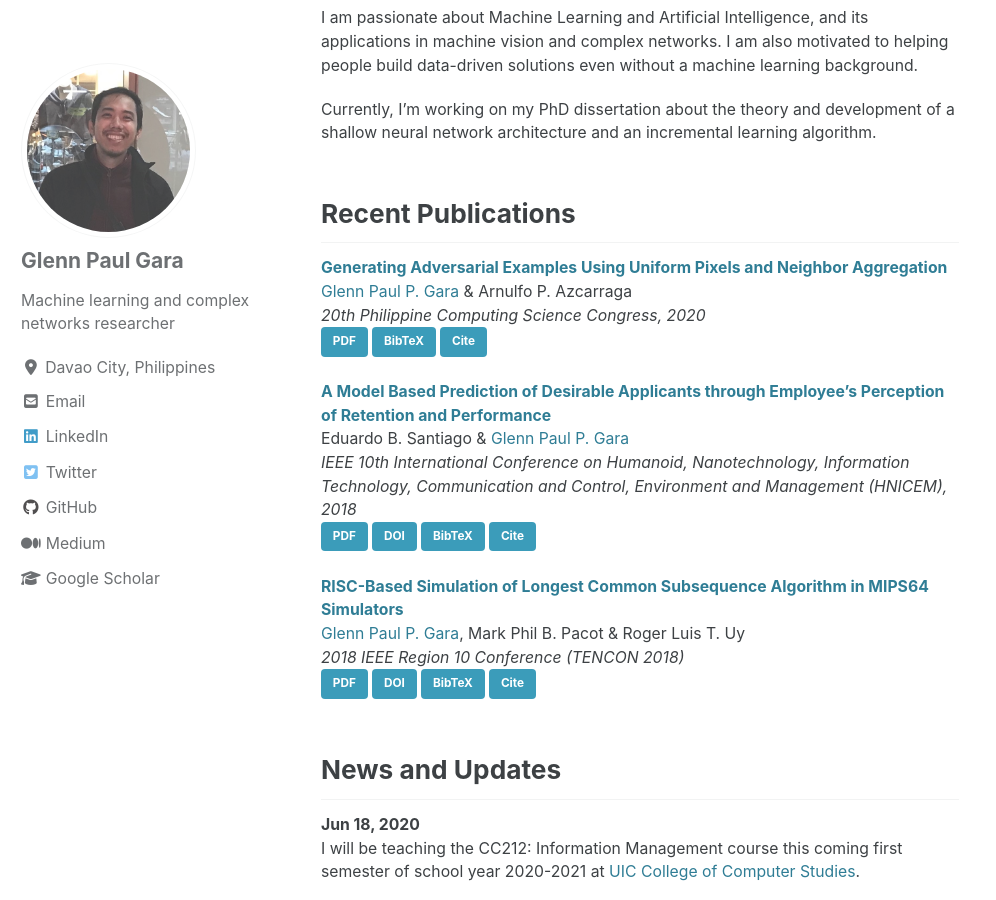
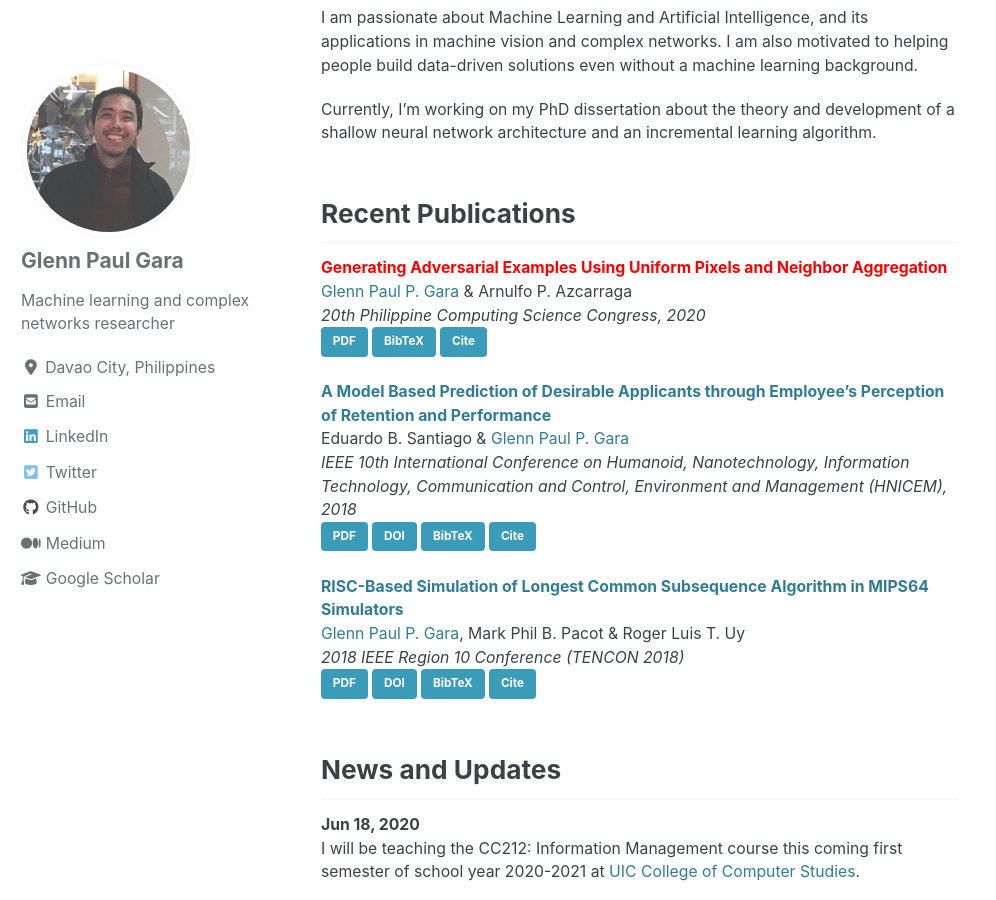
Before and after one commit to glenngara/glenngara.github.io, a Jekyll site: the page built from _pages/home.md, in a window 1280 px wide and 900 px high, scrolled down 311 px. Shown: the whole window, without its empty margins (0-996 px from the left). Built offline with Jekyll 4.4.1, drawn with Linux system fonts in a browser that asks for light colours; cached includes are drawn as plain includes; nearby versions of some CDN libraries.

Commit message:
Edited content

```diff
--- a/_pages/home.md
+++ b/_pages/home.md
@@ -13,7 +13,7 @@ Currently, I'm working on my PhD dissertation about the theory and development o
 
 Recent Publications
 ------
-[**Generating Adversarial Examples Using Uniform Pixels and Neighbor Aggregation**](/publications/generating-adversarial-examples/)
+[**Generating Adversarial Examples Using Uniform Pixels and Neighbor Aggregation**](/publications/generating-adversarial-examples/){: style="color: red"}
 [Glenn Paul P. Gara](/) & Arnulfo P. Azcarraga
 *20th Philippine Computing Science Congress, 2020*
 <a href="/assets/files/publications/generating-adversarial-examples/gara2020_generatingadversarial.pdf" class="btn btn--info">PDF</a>
```
